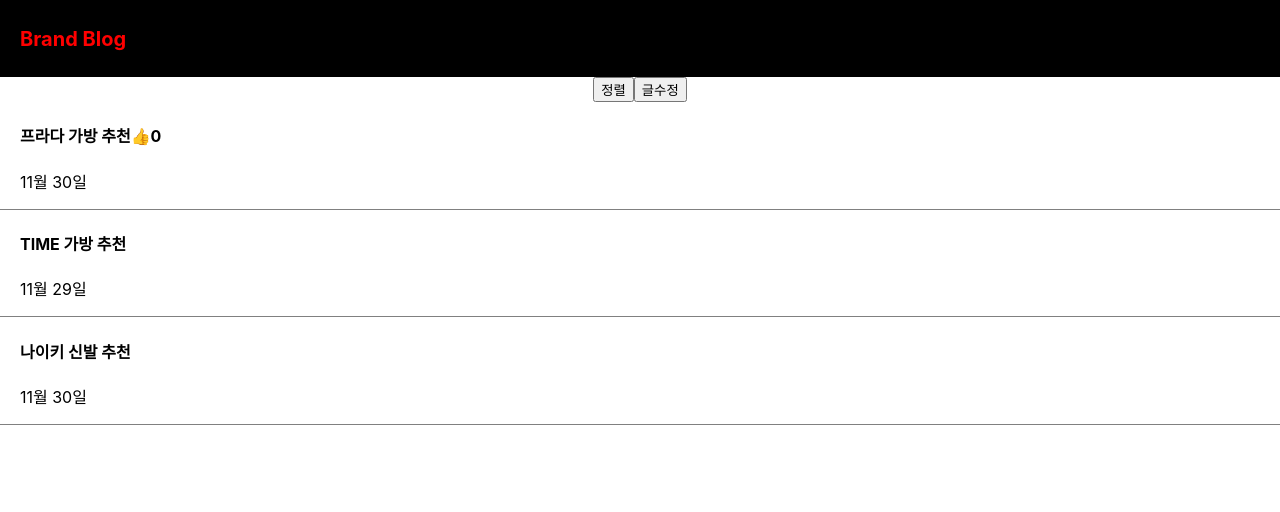
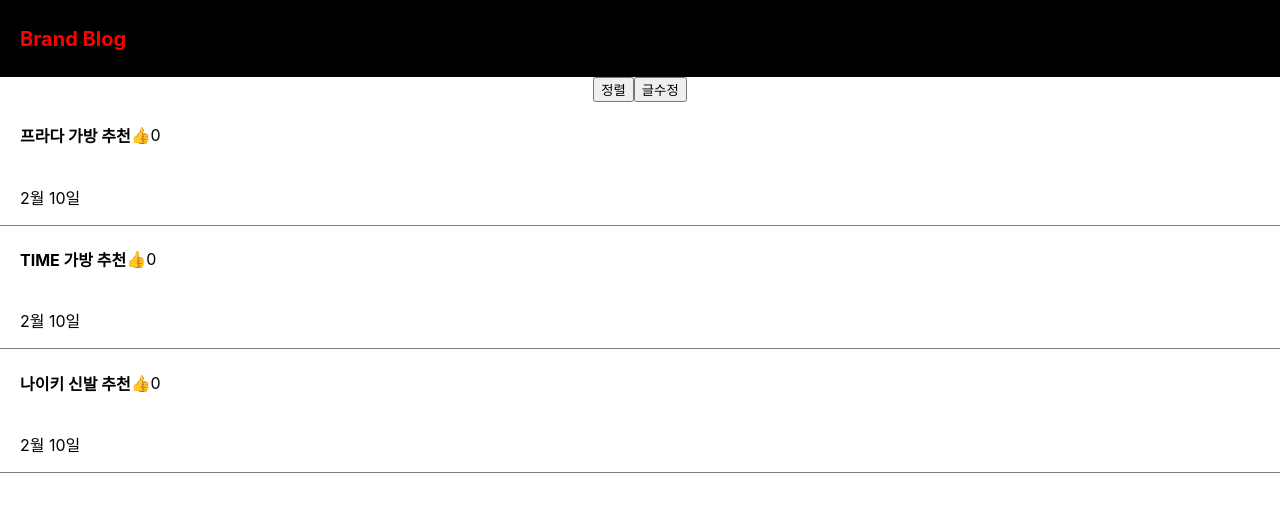
Before and after one commit to Choi-jeonghoon/React_blog, a React (Create React App) app: page / in a window 1280 px wide. Shown: the top 512 px of the page. Built offline with nearby package versions, Linux system fonts and the light colour scheme.

Commit message:
Add:map사용

```diff
--- a/src/App.js
+++ b/src/App.js
@@ -12,13 +12,14 @@ function App() {
   State는 변동시 자동으로 html에 반영되게 만들고 싶으면 사용(자주변경될꺼같은 것들만 작성한다)
   사이트의 로고 같은 경우에는 변경될일 없기때문에 state로 할 필요는 없다
   */
-  const [Title, setTitle] = useState([
+  const [title, setTitle] = useState([
     "프라다 가방 추천",
     "TIME 가방 추천",
     "나이키 신발 추천",
   ]);
   //Array로 state 값을 뽑기
   const [좋아요, e] = useState(0);
+  const [like, setLike] = useState([0, 0, 0]);
   const [detail, setDetail] = useState(false);
 
   return (
@@ -28,7 +29,7 @@ function App() {
       </div>
       <button
         onClick={() => {
-          let copy = [...Title];
+          let copy = [...title];
           copy.sort();
           setTitle(copy);
         }}
@@ -37,7 +38,7 @@ function App() {
       </button>
       <button
         onClick={() => {
-          let copy = [...Title];
+          let copy = [...title];
           copy[0] = "샤넬가방 추천";
           setTitle(copy);
         }}
@@ -45,20 +46,21 @@ function App() {
         글수정
       </button>
       {/* <div className="list">
-        <h4>{Title1}</h4>
+        <h4>{title1}</h4>
         <p>11월 30일</p>
       </div>
       <div className="list">
-        <h4>{Title2}</h4>
+        <h4>{title2}</h4>
         <p>11월 30일</p>
       </div>
       <div className="list">
-        <h4>{Title3}</h4>
+        <h4>{title3}</h4>
         <p>11월 30일</p>
       </div> */}
-      <div className="list">
+
+      {/* <div className="list">
         <h4>
-          {Title[0]}
+          {title[0]}
           <span
             onClick={() => {
               e(좋아요 + 1);
@@ -71,26 +73,49 @@ function App() {
         <p>11월 30일</p>
       </div>
       <div className="list" style={{ cursor: "pointer" }}>
-        <h4>
-          {Title[1]}
-          {/* <span
-            onClick={() => {
-              e(좋아요 + 1);
-            }}
-          >
-            👍
-          </span> */}
-          {/* {좋아요} */}
-        </h4>
+        <h4>{title[1]}</h4>
         <p>11월 29일</p>
       </div>
       <div className="list" style={{ cursor: "pointer" }}>
         <h4 style={{ cursor: "pointer" }} onClick={() => setDetail(!detail)}>
-          {Title[2]}
+          {title[2]}
         </h4>
         <p>11월 30일</p>
-      </div>
+      </div> */}
+
+      {title.map(function (titleName, i) {
+        return (
+          <div className="list" key={i}>
+            <div style={{ display: "flex", alignItems: "center" }}>
+              <h4
+                style={{ cursor: "pointer" }}
+                onClick={() => setDetail(!detail)}
+              >
+                {titleName}
+              </h4>
+              <span
+                onClick={() => {
+                  let copy = [...like];
+                  copy[i]++;
+                  setLike(copy);
+                }}
+              >
+                👍
+                {like[i]}
+              </span>
+            </div>
+            {/* <h4>{title[i]} </h4> */}
+            {/*
+            function에 파라미터는 2개까지 작명이 가능함 반복문이 돌떄마다 0부터 1씩 증가하는 정수이다. 위와같은 방식으로 작성이 가능하다
+            */}
+            <p>2월 10일</p>
+          </div>
+        );
+      })}
+
       {detail == true ? <Detail /> : null}
+      {/* if문은 리엑트상에서 작동하지않기때문에 삼향연산자로 작성해서 쓴다 위와 같은모습으로
+      위의 있는 코드는 detail state의 값이 참이면 Detail컴포넌트를 보여주고 그게아니면 보여주지 않는다는 의미의 code */}
     </div>
   );
 }
```
